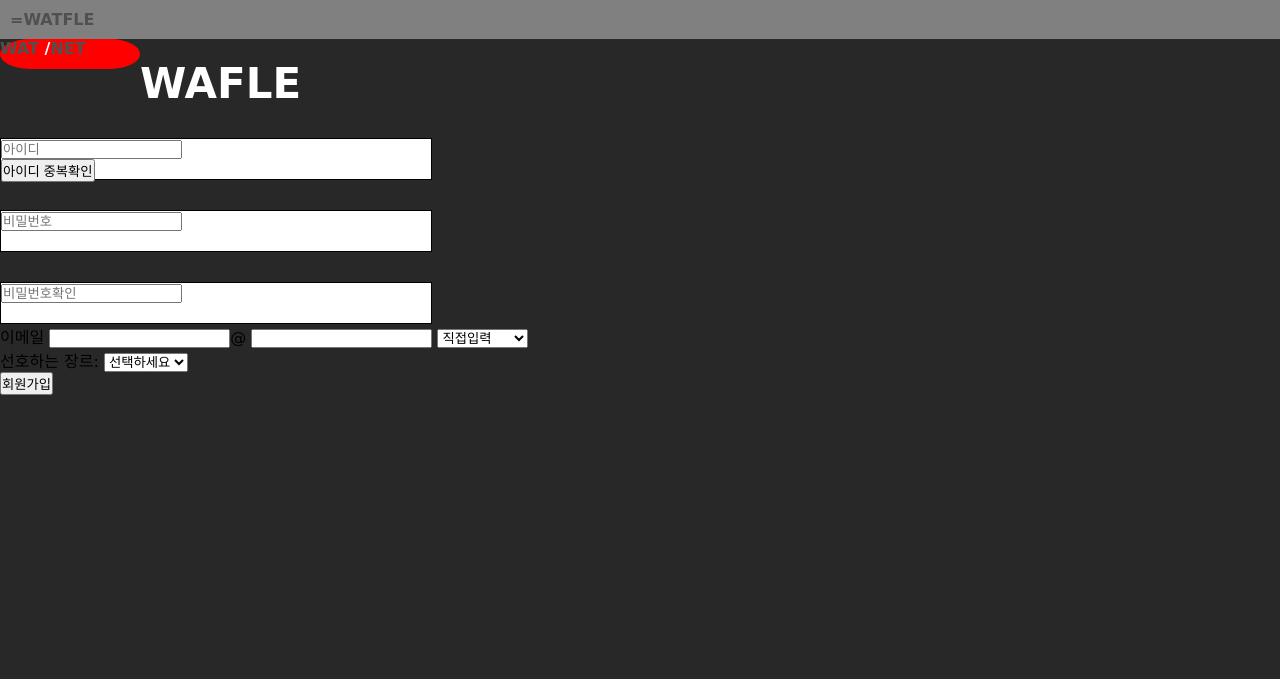
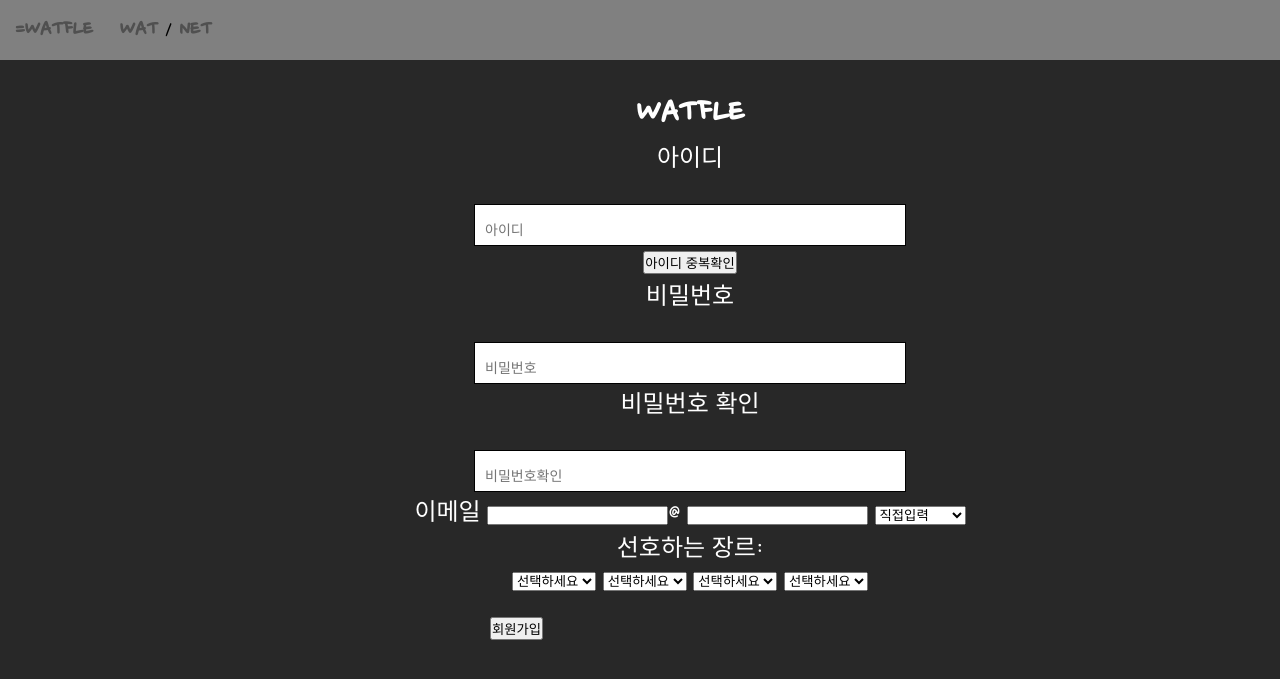
Before and after one commit to WebGroose/Watfle, a PHP site: page /signuppage.html in a window 1280 px wide; the page is wider, and only the part inside the window is pictured. Shown: the top 679 px of that part. Run offline with PHP 8.4, Linux system fonts and the light colour scheme.

Commit message:
design added

```diff
--- a/html/css/signuppage.css
+++ b/html/css/signuppage.css
@@ -1,9 +1,11 @@
+@import url('https://fonts.googleapis.com/css2?family=Nanum+Pen+Script&display=swap');
+
 *{
 	margin:0;
 	padding:0;
 }
 
-@import url('https://fonts.googleapis.com/css2?family=Nanum+Pen+Script&display=swap');
+
 
 
 a{
@@ -13,18 +15,19 @@ a{
 
 body{
 	font-family: 'Nanum Pen Script', cursive;
+	font-size: 24px;
 	background-color:#282828;
 
 }
 
 .top{
+	align-items:center;
 	background-color: grey;
-	text-align: center;
-	padding:10px;
+	padding:15px;
 }
 
 
-.oval{
+/*.oval{
 	display: flex;
 	float:left;
 	width: 140px;
@@ -33,7 +36,7 @@ body{
 	border-radius: 100px / 50px;
 	color:white;
 	font-weight:bold;
-}
+}*/
 
 
 .main-container{
@@ -41,22 +44,33 @@ body{
 	align-items:center;
     margin-top: 20px;
     background-color: #282828;
+	margin-left:50px;
+	margin-right:50px;
+	color:white;
 }
 
-.main-container .main-wrap{
+.main-wrap{
     width:100%;
 }
 
 .watfle{
 	align-items: center;
-	font-size: 42px;
+	font-size: 38px;
 	font-weight:bold;
 	color:white;
 }
 
+.id{
+	display: table;
+}
+
+.signup-input-wrap .user-btn{
+	display:table-cell;
+}
+
 
 .signup-input-section-wrap{
-	padding-top: 60px;
+	padding-top: 10px;
 	display: flex;
 	flex-direction: column;
 	align-items: center;
@@ -69,23 +83,36 @@ body{
 	border: solid 1px black;
 	background: white;
 }
+
+#id-btn{
+
+	align-items: center;
+	width:200px;
+	height:40px;
+
+}
+
 .user_pwd{
 	margin-top: 13px;
 }
-.pwdck{
+
 .user_pwdck{
 	margin-top: 13px;
 }
 
-.email{
-	margin-top:0px;
+.email1 .email_dns .emailaddr{
+	margin-top:13px;
 	width: 430px;
 	height :40px;
 	border: solid 1px black;
 	background: white;
 }
 .genre{
-	margin-top:0px;
+	display:table;
+}
+.genre1 .genre2 .genre3 .genre4{
+	display:table-cell;
+	margin-top:20px;
 	width: 430px;
 	height :40px;
 	border: solid 1px black;
@@ -101,13 +128,10 @@ body{
 	height:30px;
 }
 .signup-btn-wrap {
+	width:410px;
+	margin-top: 10px;
+	font-size: 14px;
+	margin-left: 10px;
+	height:30px;
 	padding-top: 13px;
 }
-.signup-btn-wrap button{
-	width: 430px;
-	height :48px;
-	font-size: 18px;
-	background-color:#787878;
-	color: black;
-	border: solid 1px #505050;
-}
--- a/html/signuppage.html
+++ b/html/signuppage.html
@@ -9,30 +9,29 @@
 <body>
   <form name="write_form_member" action="server/signup.php"method="post">
   <header>
-    <div class="top" style="align:center">
-      <div calss="review" style="text-align:left">
-        <a href="index.html">=WATFLE</a> &nbsp;&nbsp;
-      </div>
-   </div>
-      <div class="oval" style="text-align:center">
-        <a href="index.html" >WAT</a>&nbsp;/
+    <div class="top" align:"center">
+    <a href="index.html">=WATFLE </a>&nbsp;&nbsp;
+        <a href="index.html" > WAT</a>&nbsp;/
         <a href="index.html" >NET</a>&nbsp;&nbsp;
         </div>
         </div>
 </header>
 <div class="main-container">
 <div class="main-wrap">
-<section class="singup-input-section-wrap">
-<div class = "watfle">WAFLE</div>
+<section class="signup-input-section-wrap">
+<div class = "watfle">WATFLE</div>
+<label>아이디</label>
             <div class= "signup-input-wrap">
 				<input placeholder="아이디" name="user_id" type="text"></input>
+        </div>
                 <div class="id-btn">
                 <button onclick= "idbtn()" id="idbtn">아이디 중복확인</button>
             </div>
-            </div>
+             <label>비밀번호</label>
             <div class="signup-input-wrap pwd-wrap">
 				<input placeholder="비밀번호" name="user_pwd" type="password"></input>
 			</div>
+      <label>비밀번호 확인</label>
             <div class="signup-input-wrap user_pwdck-wrap">
 				<input placeholder="비밀번호확인" name="user_pwdck" type="password"></input>
 			</div>
@@ -40,7 +39,7 @@
             <tr>
               <th>이메일</th>
               <td>
-                <input type='text' name="email">@
+                <input type='text' name="email1">@
                 <input type='text' name="email_dns">
                 <select name="emailaddr">
                   <option value="">직접입력</option>
@@ -55,24 +54,42 @@
               </td>
             </tr>
           </div>
-          <div class="genre">
             <tr>
             <th>선호하는 장르:</th>
             <td>
-            <select name='genre' size='1'>
+            <div classs= "genre">
+            <select name='genre1' size='1'>
               <option value='1'>선택하세요</option>
               <option value='2'>a</option>
               <option value='3'>b</option>
               <option value='4'>c</option>
               </select>
+              <select name='genre2' size='1'>
+              <option value='1'>선택하세요</option>
+              <option value='2'>a</option>
+              <option value='3'>b</option>
+              <option value='4'>c</option>
+              </select>
+               <select name='genre3' size='1'>
+              <option value='1'>선택하세요</option>
+              <option value='2'>a</option>
+              <option value='3'>b</option>
+              <option value='4'>c</option>
+              </select>
+               <select name='genre4' size='1'>
+              <option value='1'>선택하세요</option>
+              <option value='2'>a</option>
+              <option value='3'>b</option>
+              <option value='4'>c</option>
+              </select>
+              </div>
            </td>
          </tr>
-  </div>
 			<div class="signup-btn-wrap">
-               <input type="submit" name="submit" value="회원가입">
+       <input type="submit" name="submit" value="회원가입"></input>
             </div>
             </section>
-            </div>
+
 	</div>
     </form>
     <script type="text/javascript">
@@ -80,13 +97,15 @@
 		const $$ = document.querySelectorAll.bind(document);
 
 		const app = {
+
+
+            init () {
+
              var pwd = $("#password").val();
              var num = pwd.search(/[0-9]/g);
              var eng = pwd.search(/[a-zA-Z]/ig);
              var spe = pwd.search(/[`~!@@#$%^&*|₩₩₩'₩";:₩/?]/gi);
 
-
-            init () {
 				$('.form').addEventListener('submit', (e) => { app.validate(e); });
 			},
 			validate (e) {
```
Lines whose indentation alone changed are shown as unchanged.
